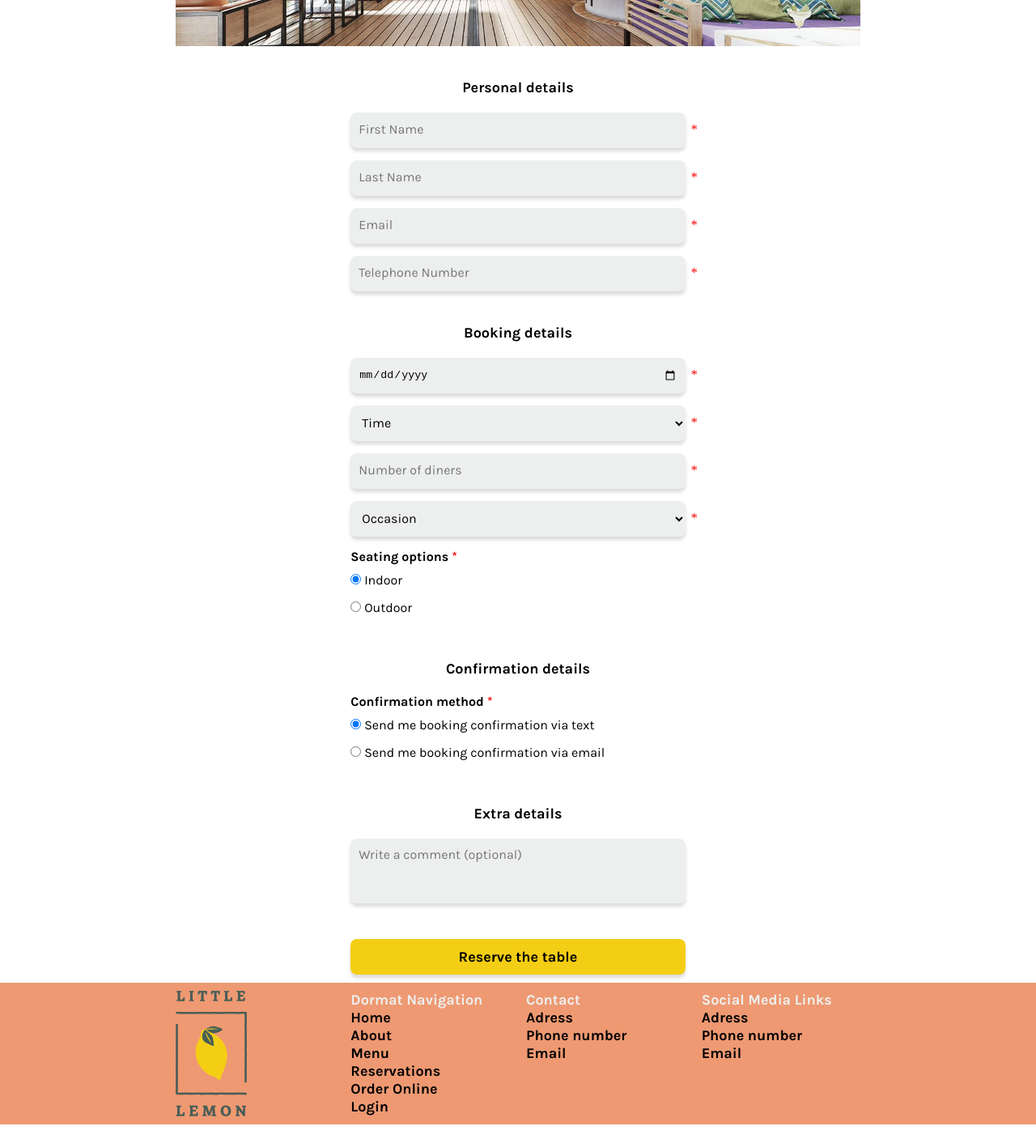
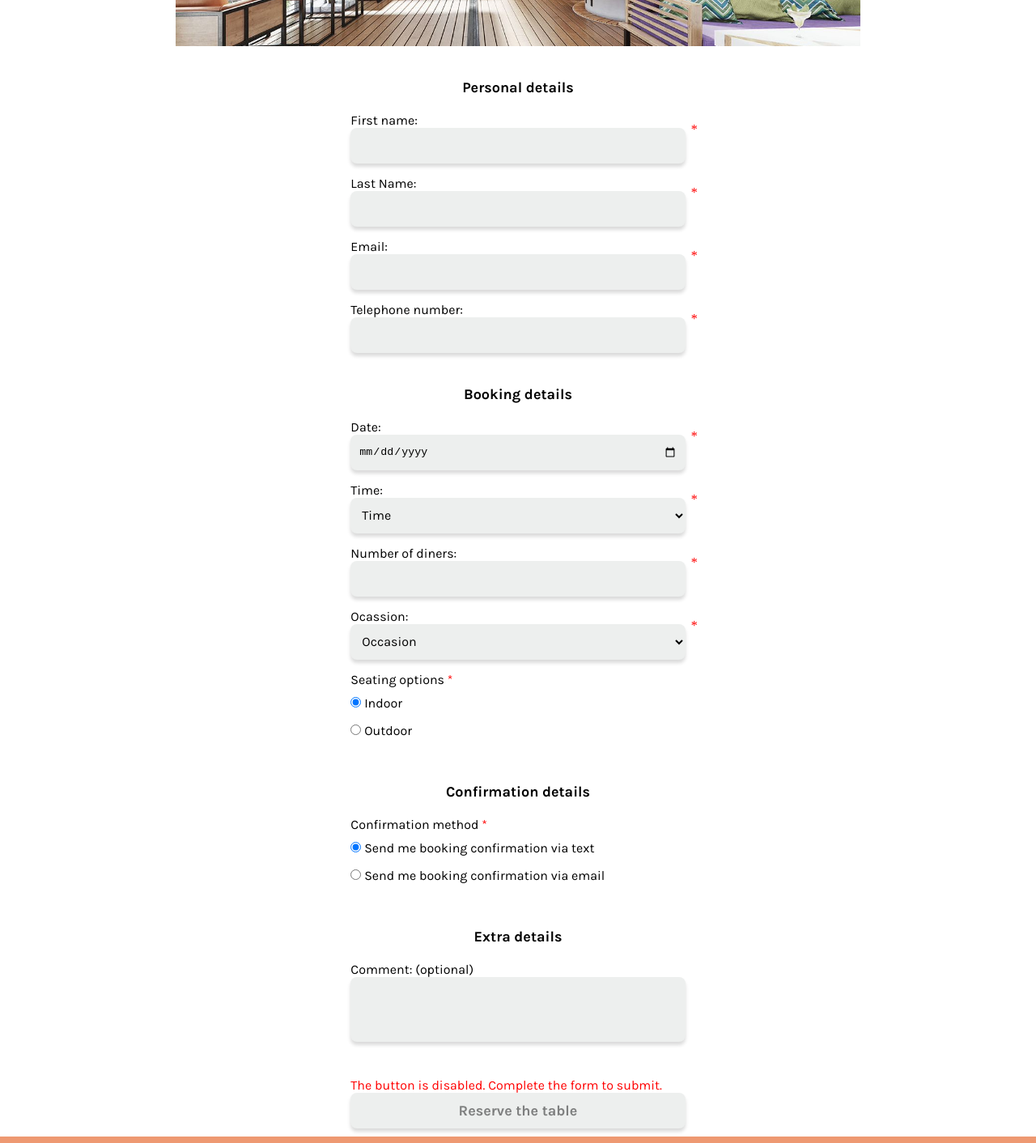
Before and after one commit to MathiasEscobarJF/little-lemon, a React (Create React App) app: page / in a window 1280 px wide. Shown: the part 680-2092 px from the top of the page at 81% size. Before the commit the page ends 2069 px from the top, so only its background shows below. Built offline with nearby package versions, Linux system fonts and the light colour scheme; a web font is replaced by a local one.

Commit message:
The form is finish

```diff
--- a/src/components/Reservations.js
+++ b/src/components/Reservations.js
@@ -19,96 +19,132 @@ function Reservations({availableTimes , dispatch , submitForm}){
 }
 
 function ReservationsForm({availableTimes , dispatch , submitForm}){
-    const [firstName,setFirstName] = useState('');
-    const [lastName,setLastName] = useState('');
-    const [email,setEmail] = useState('');
-    const [telephoneNumber,setTelephoneNumber] = useState('');
-    const [date,setDate] = useState('');
-    const [time,setTime] = useState('');
-    const [numberOfDiners,setNumberOfDiners] = useState('');
-    const [occasion,setOccasion] = useState('');
-    const [seatingOption,setSeatingOption] = useState('Indoor');
-    const [confirmationMethod,setConfirmationMethod] = useState('Send me booking confirmation via text');
-    const [comment,setComment] = useState('');
+    const [formState,setFormState] = useState({
+        firstName: '',
+        lastName: '',
+        email: '',
+        telephoneNumber: '',
+        date: '',
+        time: '',
+        numberOfDiners: '',
+        occasion: '',
+        seatingOption: 'Indoor',
+        confirmationMethod: 'text',
+        comment: '',
+    })
 
     const times = availableTimes.map(time => <option key={time} value={time}>{time}</option>);
 
-    const handleDate = function(e){
-        setDate(e.target.value);
+    function isInvalidNumberOfDiners(){
+        if(formState.numberOfDiners === ''){
+            return false;
+        }
+        return Number(formState.numberOfDiners) < 1;
+    }
+
+    function isInvalidDate(){
+        if(formState.date === ''){
+            return false;
+        }
+        const today = new Date().toISOString().split("T")[0];
+        return formState.date < today;
+    }
+
+    function isDisabled(){
+        return (formState.firstName === '') || (formState.lastName === '') || (formState.email === '') || (formState.telephoneNumber === '') || (formState.date === '') || (isInvalidDate())  || (formState.time === '') || (formState.numberOfDiners === '') || (Number(formState.numberOfDiners) < 1) || (formState.occasion === '');
+    }
+
+    function handleChange(e){
+        setFormState(prev => ({...prev , [e.target.name]: e.target.value}));
+    }
+
+    function handleDate(e){
+        handleChange(e);
         dispatch({type: e.target.value});
     }
 
     function handleSubmit(e){
+        console.log(formState);
         e.preventDefault();
-        const  formData = {
-            firstName: {firstName},
-            lastName: {lastName},
-            email: {email},
-            telephoneNumber: {telephoneNumber},
-            date: {date},
-            time: {time},
-            numberOfDiners: {numberOfDiners},
-            occasion: {occasion},
-            seatingOption: {seatingOption},
-            confirmationMethod: {confirmationMethod},
-            comment: {comment},
-        }
-        submitForm(formData);
+        submitForm(formState);
     }
 
     return(
             <form className='form-reservations' onSubmit={handleSubmit}>
                 <section>
                     <h3>Personal details</h3>
+            {/*First name */}
                     <div className='field required'>
-                        <input type='text' placeholder='First Name' required value={firstName} onChange={(e)=>setFirstName(e.target.value)}/>
+                        <label>First name:
+                            <input type='text' required value={formState.firstName} name='firstName' onChange={handleChange}/>
+                        </label>
                     </div>
+            {/*Last name */}
                     <div className='field required'>
-                        <input type='text' placeholder='Last Name' required value={lastName} onChange={(e)=>setLastName(e.target.value)}/>
+                        <label>Last Name:
+                            <input type='text' required value={formState.lastName} name='lastName' onChange={handleChange}/>
+                        </label>
                     </div>
+            {/*Email */}
                     <div className='field required'>
-                        <input type='email' placeholder='Email' required value={email} onChange={(e)=>setEmail(e.target.value)}/>
+                        <label>Email:
+                            <input type='email' required value={formState.email} name='email' onChange={handleChange}/>
+                        </label>
                     </div>
+            {/*Telephone number */}
                     <div className='field required'>
-                        <input type='number' placeholder='Telephone Number' required value={telephoneNumber} onChange={(e)=>setTelephoneNumber(e.target.value)}/>
+                        <label>Telephone number:
+                            <input type='number' required value={formState.telephoneNumber} name='telephoneNumber' onChange={handleChange}/>
+                        </label>
                     </div>
                 </section>
 
                 <section>
                     <h3>Booking details</h3>
-                    {/* Agregar condicion de formato */}
+            {/*Date */}
                     <div className='field required'>
-                        <input type='date' required value={date} onChange={handleDate}/>
+                        <label>Date: {isInvalidDate() && <span style={{color: 'red'}}>Select today or a future date.</span>}
+                            <input type='date' required value={formState.date} name='date' onChange={handleDate} />
+                        </label>
                     </div>
-                    {/* Agregar condicion de formato */}
+            {/*Time */}
                     <div className='field required'>
-                        <select value={time} onChange={(e)=>setTime(e.target.value)}>
+                        <label>Time:
+                            <select value={formState.time} name='time' onChange={handleChange} required >
                                 <option key='Time' value='' disabled>Time</option>
                                 {times}
                             </select>
+                        </label>
                     </div>
+            {/*Number of diners */}
                     <div className='field required'>
-                        <input type='number' placeholder='Number of diners' required value={numberOfDiners} onChange={(e)=>setNumberOfDiners(e.target.value)}/>
+                        <label>Number of diners: {isInvalidNumberOfDiners() && <span style={{color: 'red'}}>Select a number greater than or equal to 1.</span>}
+                            <input type='number' required value={formState.numberOfDiners} name='numberOfDiners' onChange={handleChange} min='1' />
+                        </label>
                     </div>
+            {/*Occasion */}
                     <div className='field required'>
-                        <select value={occasion} onChange={(e)=>setOccasion(e.target.value)}>
+                        <label>Ocassion:
+                            <select value={formState.occasion} name='occasion' onChange={handleChange} required >
                                 <option key='Occasion' value='' disabled>Occasion</option>
                                 <option key='Birthday' value='Birthday'>Birthday</option>
                                 <option key='Engagement' value='Engagement'>Engagement</option>
                                 <option key='Anniversary' value='Anniversary'>Anniversary</option>
                                 <option key='Other' value='Other'>Other</option>
                             </select>
+                        </label>
                     </div>
+            {/*Seating option*/}
                     <fieldset>
                         <legend>Seating options   <span style={{color: 'red',}}>*</span></legend>
                         <div className='field radio'>
                             <label>
-                                <input type='radio' name='Seating options' value='Indoor' required checked={seatingOption === 'Indoor'} onChange={(e)=>setSeatingOption(e.target.value)}/> Indoor
+                                <input type='radio' name='seatingOption' value='Indoor' required checked={formState.seatingOption === 'Indoor'} onChange={handleChange}/> Indoor
                             </label>
                         </div>
                         <div className='field radio'>
                             <label>
-                                <input type='radio' name='Seating options' value='Outdoor' required checked={seatingOption === 'Outdoor'} onChange={(e)=>setSeatingOption(e.target.value)}/> Outdoor
+                                <input type='radio' name='seatingOption' value='Outdoor' required checked={formState.seatingOption === 'Outdoor'} onChange={handleChange}/> Outdoor
                             </label>
                         </div>
                     </fieldset>
@@ -116,16 +152,17 @@ function ReservationsForm({availableTimes , dispatch , submitForm}){
 
                 <section>
                     <h3>Confirmation details</h3>
+            {/*Confrmation method */}
                     <fieldset>
                         <legend>Confirmation method   <span style={{color: 'red',}}>*</span></legend>
                         <div className='field radio'>
                             <label>
-                                <input type='radio' name='Confirmation method' value='Send me booking confirmation via text' required checked={confirmationMethod === 'Send me booking confirmation via text'} onChange={(e)=>setConfirmationMethod(e.target.value)}/> Send me booking confirmation via text
+                                <input type='radio' name='confirmationMethod' value='text' required checked={formState.confirmationMethod === 'text'} onChange={handleChange}/> Send me booking confirmation via text
                             </label>
                         </div>
                         <div className='field radio'>
                             <label>
-                                <input type='radio' name='Confirmation method' value='Send me booking confirmation via email' required checked={confirmationMethod === 'Send me booking confirmation via email'} onChange={(e)=>setConfirmationMethod(e.target.value)}/> Send me booking confirmation via email
+                                <input type='radio' name='confirmationMethod' value='email' required checked={formState.confirmationMethod === 'email'} onChange={handleChange}/> Send me booking confirmation via email
                             </label>
                         </div>
                     </fieldset>
@@ -133,11 +170,15 @@ function ReservationsForm({availableTimes , dispatch , submitForm}){
 
                 <section>
                     <h3>Extra details</h3>
+            {/*Comment*/}
                     <div className='field optional'>
-                        <textarea placeholder='Write a comment (optional)' value={comment} onChange={(e)=>setComment(e.target.value)}></textarea>
+                        <label>Comment: (optional)
+                            <textarea name='comment' value={formState.comment} onChange={handleChange}></textarea>
+                        </label>
                     </div>
                 </section>
-                <button type="submit">Reserve the table</button>
+                {isDisabled() && <span style={{color: 'red'}}>The button is disabled. Complete the form to submit.</span>}
+                <button className={isDisabled() ? 'disable' : 'enable'} disabled={isDisabled()} type="submit" aria-label="On Click">Reserve the table</button>
             </form>
     );
 };
--- a/src/index.css
+++ b/src/index.css
@@ -35,12 +35,8 @@ li{
   list-style: none;
 }
 
-legend{
-  font-size: 16px;
-  font-weight: medium;
-}
-
-label{
+label, span, legend{
+  font-family: var(--font-simple), sans-serif;
   font-size: 16px;
   font-weight: normal;
 }
@@ -66,14 +62,21 @@ textarea{
   resize: none;
 }
 
-button{
+button.enable{
   background-color: var(--color-principal-claro);
+  color: #000;
+}
+
+button.disable{
+  background-color: var(--color-secundario-claro);
+  color: #0007;
 }
 
 input::placeholder, textarea::placeholder, select{
   font-family: var(--font-simple);
   font-size: 16px;
   font-weight: normal;
+  color: #000;
 }
 
 img{
```
Also changed, not shown: src/components/Reservations.css (line endings or trailing spaces), 1 other file (tests, documents, lock files or other folders). Lines whose indentation alone changed are shown as unchanged.
